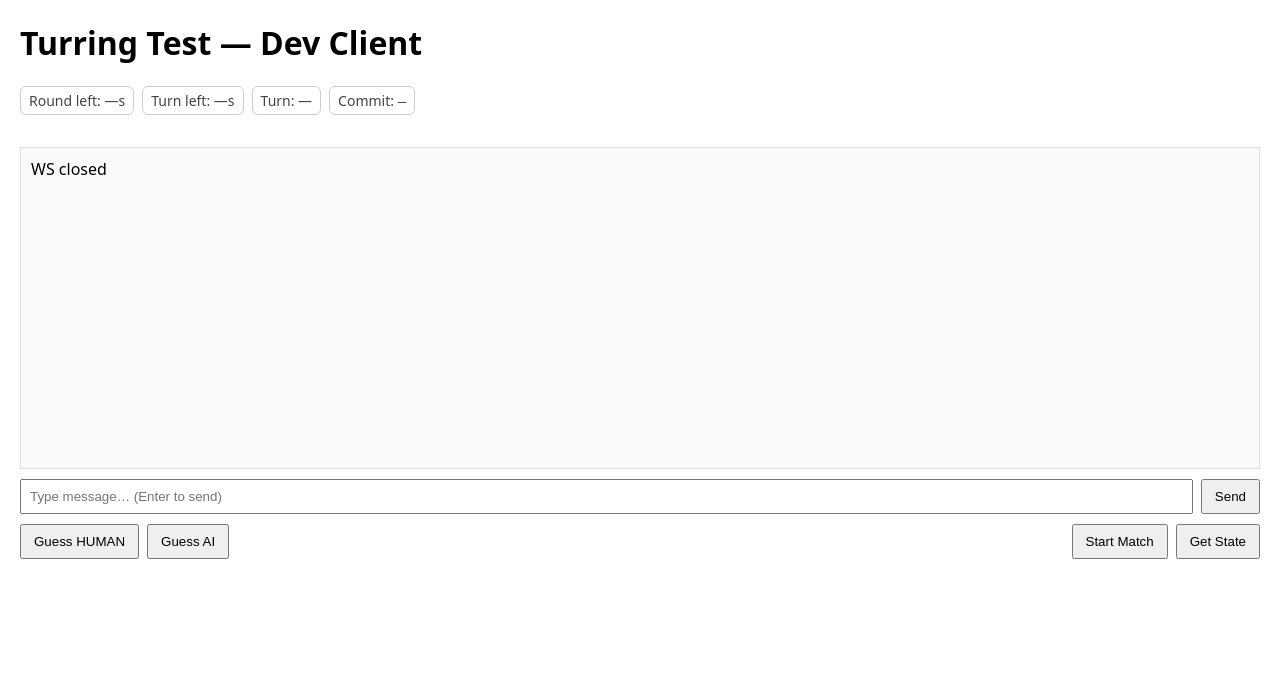
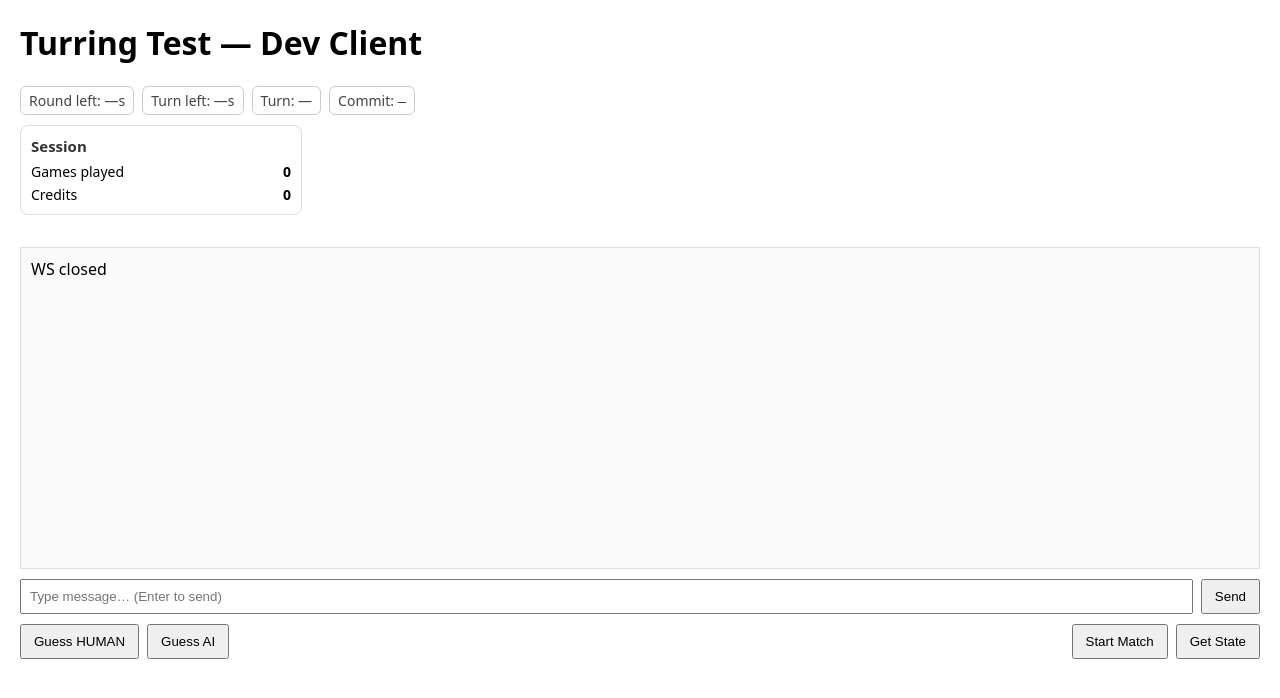
Before and after one commit to chaady-max/TurringChat, a plain HTML site: page turring-backend-mvp/static/index.html in a window 1280 px wide. Both pictures are taken after a click on the button "Start Match". Drawn offline with Linux system fonts and the light colour scheme.

Commit message:
Update index.html
added user box

```diff
--- a/turring-backend-mvp/static/index.html
+++ b/turring-backend-mvp/static/index.html
@@ -12,6 +12,12 @@
     input[type="text"] { flex: 1; padding: 8px; }
     .stats { margin-top: 10px; font-size: 14px; color: #444; display: flex; gap: 8px; flex-wrap: wrap; }
     .badge { display: inline-block; padding: 4px 8px; border: 1px solid #ccc; border-radius: 6px; background: #fff; }
+
+    /* tiny session panel */
+    .panel { margin-top: 10px; border: 1px solid #ddd; border-radius: 8px; background: #fff; padding: 10px; max-width: 260px; }
+    .panel h3 { margin: 0 0 6px 0; font-size: 15px; color: #333; }
+    .panel .kv { display: flex; justify-content: space-between; margin-top: 4px; font-size: 14px; }
+
     /* timer colors */
     .timer-green  { background: #e6f6ea; border-color: #8ad1a3; color: #1f6b3a; }
     .timer-orange { background: #fff1e0; border-color: #f3b46a; color: #8a4b00; }
@@ -26,6 +32,13 @@
     <span id="turnBadge" class="badge">Turn left: <span id="turnLeft">—</span>s</span>
     <span class="badge">Turn: <span id="turn">—</span></span>
     <span class="badge">Commit: <code id="commitHash">—</code></span>
+  </div>
+
+  <!-- Session box -->
+  <div id="sessionBox" class="panel">
+    <h3>Session</h3>
+    <div class="kv"><span>Games played</span><strong id="sessGames">0</strong></div>
+    <div class="kv"><span>Credits</span><strong id="sessCredits">0</strong></div>
   </div>
 
   <div id="typing" class="stats" style="min-height:22px;color:#666"></div>
@@ -56,6 +69,22 @@ const msgEl       = document.getElementById('msg');
 const sendBtn     = document.getElementById('send');
 const turnBadge   = document.getElementById('turnBadge');
 
+// session elements
+const sessGamesEl   = document.getElementById('sessGames');
+const sessCreditsEl = document.getElementById('sessCredits');
+
+// in-tab session counters (persist in this tab)
+let sessGames   = Number(sessionStorage.getItem('sessGames') || 0);
+let sessCredits = Number(sessionStorage.getItem('sessCredits') || 0);
+function updateSessionUI() {
+  sessGamesEl.textContent = String(sessGames);
+  sessCreditsEl.textContent = String(sessCredits);
+}
+updateSessionUI();
+
+// to avoid double-adding when multiple messages arrive, guard with a flag per match
+let endHandledForThisMatch = false;
+
 // default; will be overwritten by match_start.turn_seconds from server
 let MAX_TURN_SECONDS = 30;
 
@@ -82,6 +111,8 @@ function setTurnColor(secLeft) {
 
 document.getElementById('start').onclick = () => {
   if (ws) { try { ws.close(); } catch(e){} }
+  endHandledForThisMatch = false;
+
   ws = new WebSocket(`ws://${location.host}/ws/match`);
   ws.onopen = () => log('WS connected');
   ws.onclose = () => { log('WS closed'); typingEl.textContent=''; };
@@ -114,6 +145,18 @@ document.getElementById('start').onclick = () => {
       }
 
       if (data.type === 'end') {
+        if (!endHandledForThisMatch) {
+          endHandledForThisMatch = true;
+          // update session stats: count finished game and add this game's score delta
+          sessGames += 1;
+          const delta = Number(data.score_delta || 0);
+          sessCredits += delta;
+          // persist for this tab
+          sessionStorage.setItem('sessGames', String(sessGames));
+          sessionStorage.setItem('sessCredits', String(sessCredits));
+          updateSessionUI();
+        }
+
         log(`GAME END — reason=${data.reason} score_delta=${data.score_delta ?? 0}`);
         if (data.reveal) {
           log(`REVEAL: opponent=${data.reveal.opponent_type} nonce=${data.reveal.nonce} ts=${data.reveal.commit_ts}`);
```
